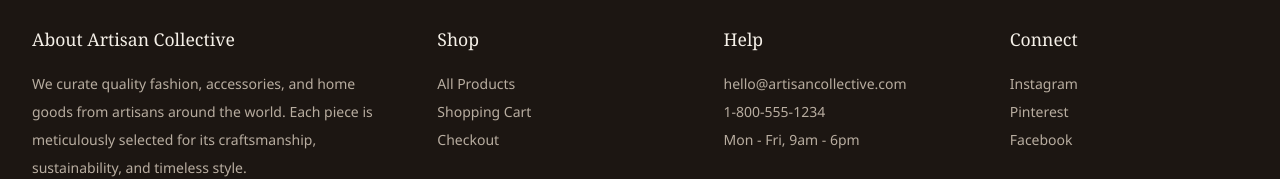
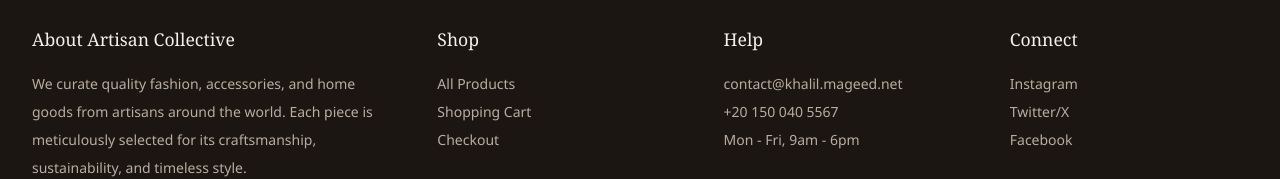
Before and after one commit to Kamkmgamer/500_dollar_ecommerce_app, a Next.js app: page / in a window 1280 px wide. Shown: the part 3633-3812 px from the top of the page. Built offline with nearby package versions, Linux system fonts and the light colour scheme; no server answers.

Commit message:
[layout] Update contact information and social media links

```diff
--- a/app/layout.tsx
+++ b/app/layout.tsx
@@ -57,9 +57,9 @@
               <div className="footer-col">
                 <h5>Help</h5>
                 <p>
-                  <a href="mailto:hello@artisancollective.com">hello@artisancollective.com</a>
+                  <a href="mailto:contact@khalil.mageed.net">contact@khalil.mageed.net</a>
                   <br />
-                  <a href="tel:+18005551234">1-800-555-1234</a>
+                  <a href="tel:+201500405567">+20 150 040 5567</a>
                   <br />
                   <span>Mon - Fri, 9am - 6pm</span>
                 </p>
@@ -67,11 +67,11 @@
               <div className="footer-col">
                 <h5>Connect</h5>
                 <p>
-                  <a href="#">Instagram</a>
+                  <a href="https://instagram.com/khalil_0017" target="_blank" rel="noopener noreferrer">Instagram</a>
                   <br />
-                  <a href="#">Pinterest</a>
+                  <a href="https://twitter.com/kamkmgamer" target="_blank" rel="noopener noreferrer">Twitter/X</a>
                   <br />
-                  <a href="#">Facebook</a>
+                  <a href="https://facebook.com/kamkm2" target="_blank" rel="noopener noreferrer">Facebook</a>
                 </p>
               </div>
             </div>
```
